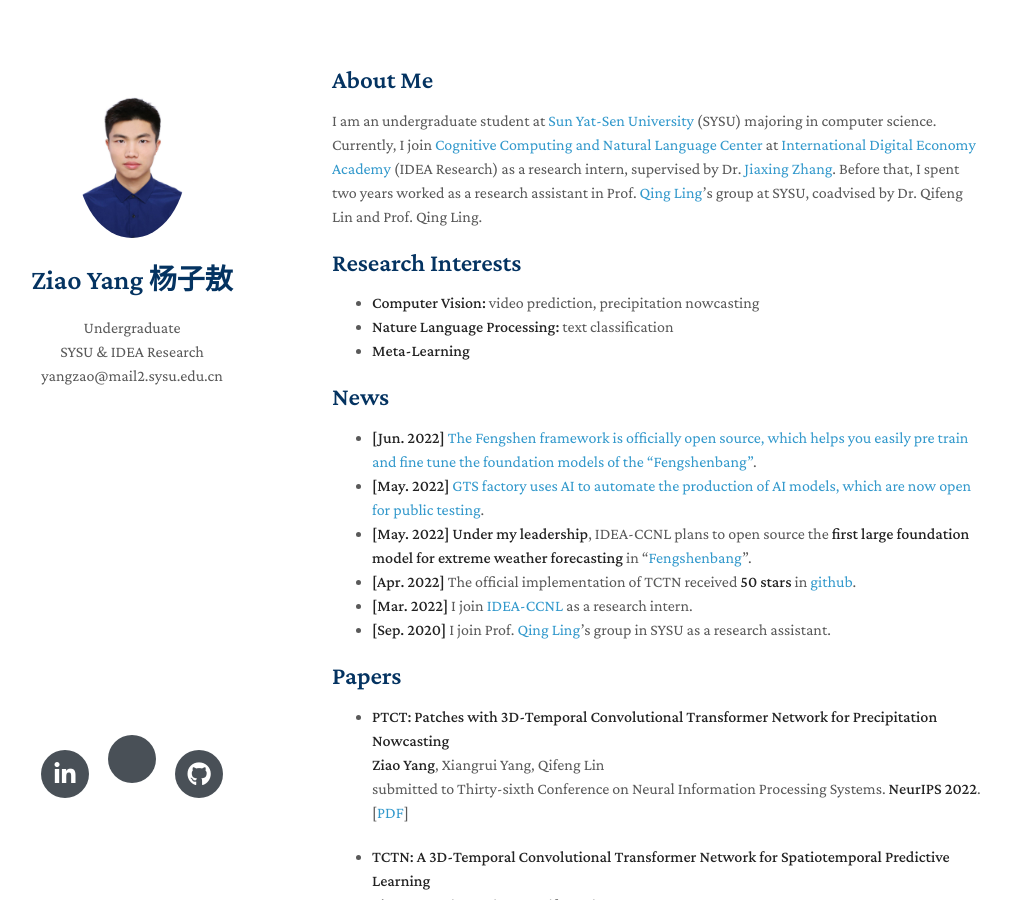
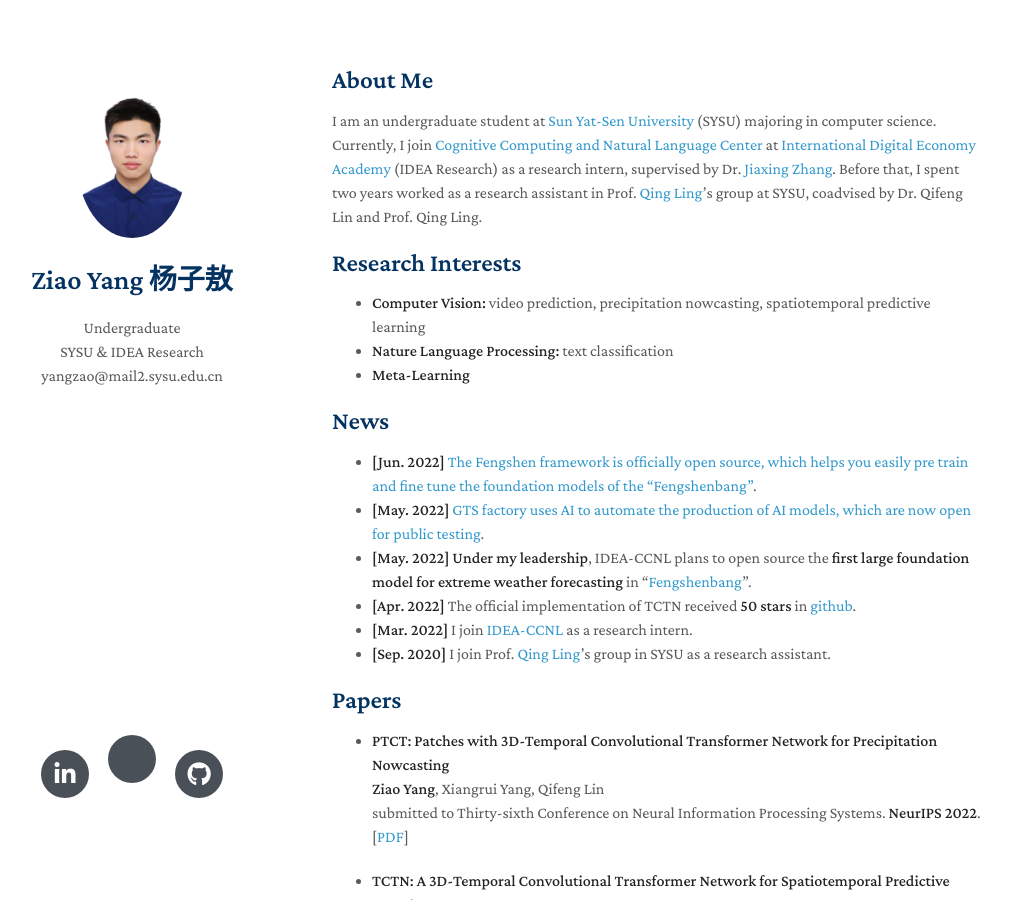
Before and after one commit to yangziao56/homepage, a Jekyll site: the page built from index.md, in a window 1280 px wide and 900 px high. Shown: the whole window, without its empty margins (138-1149 px from the left). Built offline with Jekyll 4.4.1, drawn with Linux system fonts in a browser that asks for light colours; nearby versions of some CDN libraries; a style sheet for code colours, icons or effects is not loaded; our own code applies the rules of GitHub Pages for plain Markdown files.

Commit message:
Update index.md
Signed-off-by: Ziao Yang <70676524+yangziao56@users.noreply.github.com>

```diff
--- a/index.md
+++ b/index.md
@@ -9,7 +9,7 @@
 
 ## Research Interests
 
-- **Computer Vision:** video prediction, precipitation nowcasting
+- **Computer Vision:** video prediction, precipitation nowcasting, spatiotemporal predictive learning
 - **Nature Language Processing:** text classification
 - **Meta-Learning**
 
```
